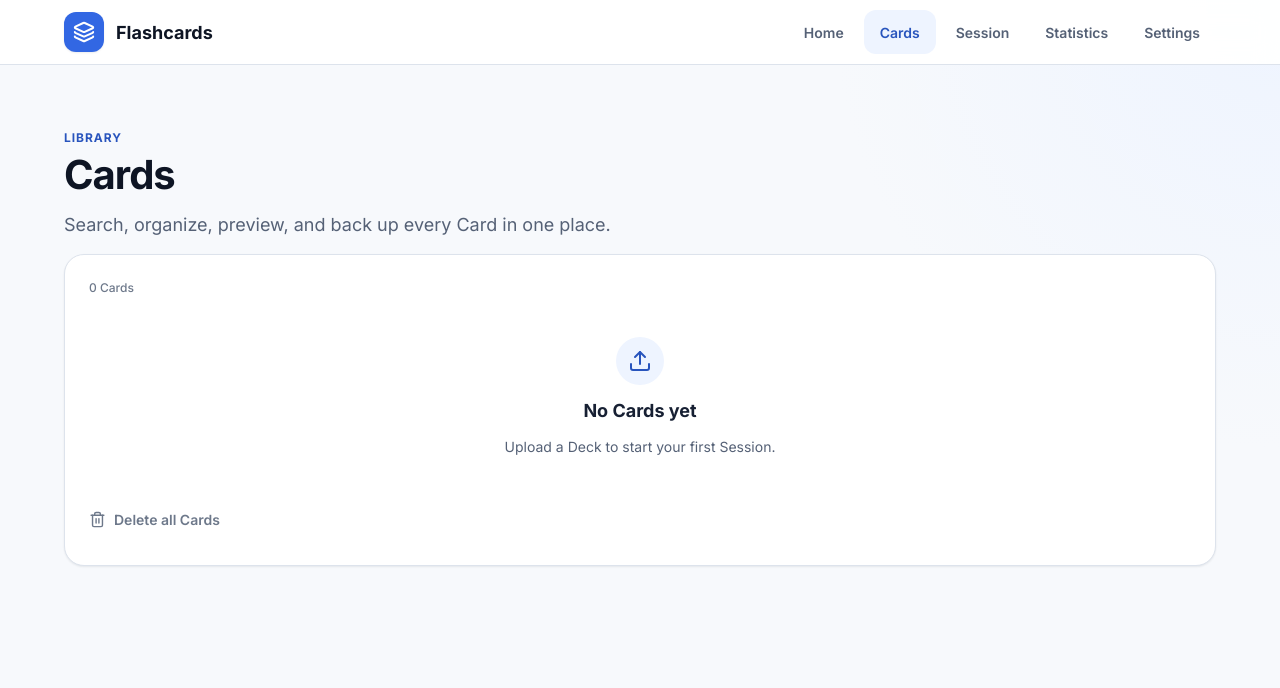
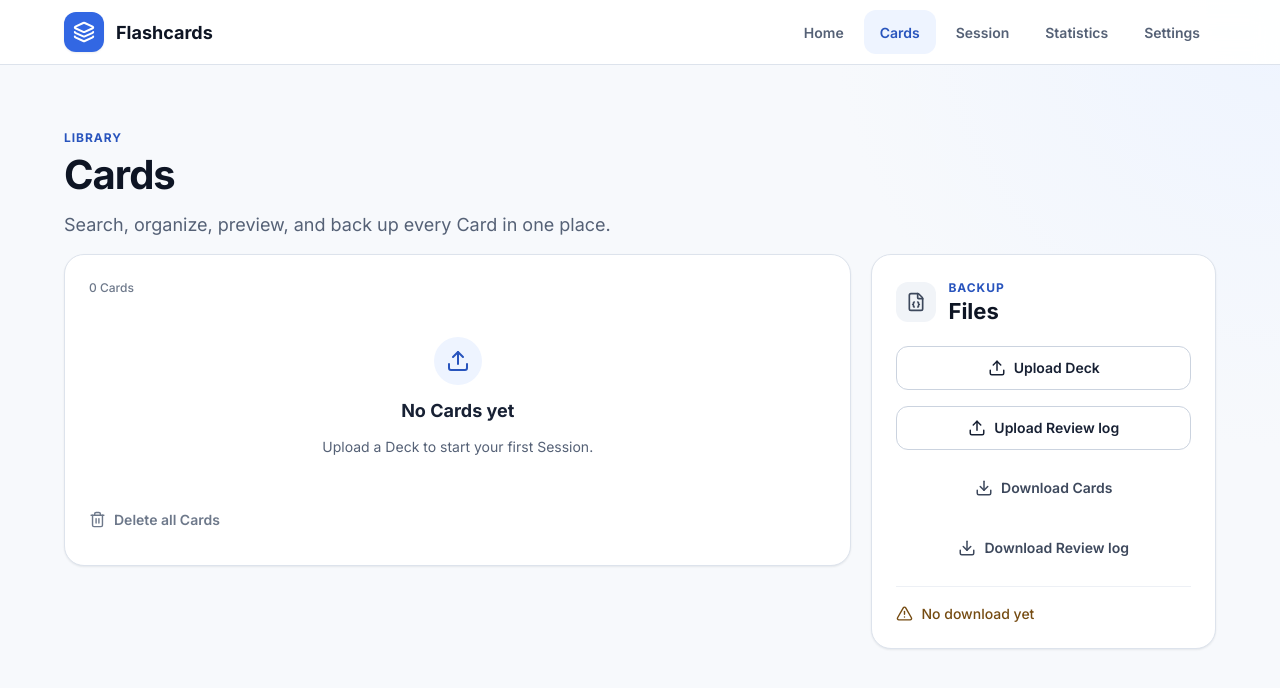
Before and after one commit to albert-schilling/flashcards, a React (Vite) app in the folder apps/web/: page / in a window 1280 px wide. Both pictures are taken after a click on the button "Cards". Shown: the top 688 px of the page. Built offline with nearby package versions, Linux system fonts and the light colour scheme.

Commit message:
behavioural: show the Files panel on the Cards page and drop the file controls from Home (#71)
Co-Authored-By: Claude Sonnet 5.5 <noreply@anthropic.com>

```diff
--- a/apps/web/src/App.tsx
+++ b/apps/web/src/App.tsx
@@ -5,7 +5,7 @@ import { downloadReviewLog, uploadReviewLog, type TReviewLogReport } from "./rev
 import { browserLanguage, LanguageContext, type TLanguage } from "./language.context";
 import { Alert } from "./Alert";
 import { CardsPage } from "./CardsPage";
-import { FileButton } from "./FileButton";
+import { FilesPanel } from "./FilesPanel";
 import { Header, type TPage } from "./Header";
 import { Home } from "./Home";
 import { Select } from "./Select";
@@ -22,16 +22,7 @@ import {
   saveLanguage,
   type TReview,
 } from "./storage";
-import { uiText, type TUiText } from "./ui.text";
-
-const DAY_MS = 24 * 60 * 60 * 1000;
-
-function summary(report: TUploadReport | TReviewLogReport, text: TUiText): string {
-  if (!report.ok) return text.fileRejected;
-  return "skipped" in report
-    ? text.reviewLogSummary(report.added, report.skipped)
-    : text.deckSummary(report.added, report.updated, report.unchanged);
-}
+import { uiText } from "./ui.text";
 
 export function App() {
   const [cards, setCards] = useState<TCard[]>([]);
@@ -180,7 +171,18 @@ export function App() {
             cards={cards}
             onDelete={(id) => void remove(() => deleteCard(id))}
             onDeleteAll={() => void remove(clearCards)}
-          />
+          >
+            <FilesPanel
+              report={report}
+              lastDownload={lastDownload}
+              onUploadDeck={(event) => upload(event, uploadDeck)}
+              onUploadReviewLog={(event) => upload(event, uploadReviewLog)}
+              onDownloadCards={() => download(downloadDeck)}
+              onDownloadReviewLog={() =>
+                download(async () => setLastDownload(await downloadReviewLog()))
+              }
+            />
+          </CardsPage>
         )}
         {page === "settings" && placeholder}
         {page === "statistics" && reviews && (
@@ -217,50 +219,6 @@ export function App() {
                 <option value="de">Deutsch</option>
               </Select>
             </label>
-            <p>
-              <FileButton
-                label={text.uploadDeck}
-                accept=".json,application/json"
-                onChange={(event) => upload(event, uploadDeck)}
-              />{" "}
-              <FileButton
-                label={text.uploadReviewLog}
-                accept=".json,application/json"
-                onChange={(event) => upload(event, uploadReviewLog)}
-              />
-            </p>
-            <p>
-              <button className="button ghost" onClick={() => download(downloadDeck)}>
-                {text.downloadCards}
-              </button>{" "}
-              <button
-                className="button ghost"
-                onClick={() => download(async () => setLastDownload(await downloadReviewLog()))}
-              >
-                {text.downloadReviewLog}
-              </button>
-            </p>
-            <p>
-              {lastDownload
-                ? text.daysSinceDownload(
-                    Math.floor((Date.now() - Date.parse(lastDownload)) / DAY_MS),
-                  )
-                : text.noDownloadYet}
-            </p>
-            {report && (
-              <Alert tone={report.ok ? "success" : "danger"}>
-                <p>{summary(report, text)}</p>
-                <ul>
-                  {("errors" in report ? report.errors : []).map((fileError, i) => (
-                    <li key={i}>
-                      {[fileError.where, fileError.field, fileError.message]
-                        .filter(Boolean)
-                        .join(": ")}
-                    </li>
-                  ))}
-                </ul>
-              </Alert>
-            )}
           </>
         )}
       </main>
--- a/apps/web/src/CardsPage.tsx
+++ b/apps/web/src/CardsPage.tsx
@@ -1,6 +1,6 @@
 import type { TCard } from "@flashcards/cards";
 import { Trash2 } from "lucide-react";
-import { useContext, useState } from "react";
+import { useContext, useState, type ReactNode } from "react";
 import { Alert } from "./Alert";
 import { cardTitle } from "./CardView";
 import { EmptyState } from "./EmptyState";
@@ -8,11 +8,12 @@ import { LanguageContext, useText } from "./language.context";
 import { Modal } from "./Modal";
 import { PageHeading } from "./PageHeading";
 
-/** The Cards page: the Library heading, then a panel with the Card count, one row per Card (question or name in the current language, ID, type, all tags, Delete) and Delete all, which asks in a modal first and closes it before deleting. With no Cards the panel shows the empty state. App owns the Cards and does the deleting. */
+/** The Cards page: the Library heading, then a panel with the Card count, one row per Card (question or name in the current language, ID, type, all tags, Delete) and Delete all, which asks in a modal first and closes it before deleting. With no Cards the panel shows the empty state. `children` is the second column, beside the list on desktop; App passes the Files panel. App owns the Cards and does the deleting. */
 export function CardsPage(props: {
   cards: TCard[];
   onDelete: (id: string) => void;
   onDeleteAll: () => void;
+  children?: ReactNode;
 }) {
   const text = useText();
   const language = useContext(LanguageContext);
@@ -70,6 +71,7 @@ export function CardsPage(props: {
             {text.deleteAllCards}
           </button>
         </section>
+        {props.children}
       </div>
       {confirmingDelete && (
         <Modal title={text.deleteAllCardsTitle} onClose={() => setConfirmingDelete(false)}>
--- /dev/null
+++ b/apps/web/src/FilesPanel.tsx
@@ -0,0 +1,91 @@
+import { CircleCheck, Download, FileJson, TriangleAlert } from "lucide-react";
+import type { ChangeEvent } from "react";
+import type { TUploadReport } from "./deck";
+import type { TReviewLogReport } from "./review.log";
+import { Alert } from "./Alert";
+import { FileButton } from "./FileButton";
+import { useText } from "./language.context";
+import type { TUiText } from "./ui.text";
+
+const DAY_MS = 24 * 60 * 60 * 1000;
+// The backup note stays in success style for a week, then asks for a new download.
+const SAFE_DAYS = 7;
+
+function summary(
+  report: Extract<TUploadReport | TReviewLogReport, { ok: true }>,
+  text: TUiText,
+): string {
+  return "skipped" in report
+    ? text.reviewLogSummary(report.added, report.skipped)
+    : text.deckSummary(report.added, report.updated, report.unchanged);
+}
+
+/** The Cards page's Files panel: Upload Deck, Upload Review log, Download Cards and Download Review log; the backup note with the days since the last Review log download, in success style up to 7 days and in warning style after that or before any download; and the report of the last upload as an alert. App owns the report and the last download, and does the uploading and downloading. */
+export function FilesPanel(props: {
+  report?: TUploadReport | TReviewLogReport;
+  lastDownload?: string;
+  onUploadDeck: (event: ChangeEvent<HTMLInputElement>) => void;
+  onUploadReviewLog: (event: ChangeEvent<HTMLInputElement>) => void;
+  onDownloadCards: () => void;
+  onDownloadReviewLog: () => void;
+}) {
+  const text = useText();
+  const { report, lastDownload } = props;
+  const days =
+    lastDownload === undefined
+      ? undefined
+      : Math.floor((Date.now() - Date.parse(lastDownload)) / DAY_MS);
+  const stale = days === undefined || days > SAFE_DAYS;
+  const NoteIcon = stale ? TriangleAlert : CircleCheck;
+
+  return (
+    <aside className="panel backup-panel">
+      <div className="section-heading compact">
+        <span className="section-icon neutral">
+          <FileJson size={20} aria-hidden="true" />
+        </span>
+        <div>
+          <p className="eyebrow">{text.backup}</p>
+          <h2>{text.files}</h2>
+        </div>
+      </div>
+      <div className="file-grid single-column">
+        <FileButton
+          label={text.uploadDeck}
+          accept=".json,application/json"
+          onChange={props.onUploadDeck}
+        />
+        <FileButton
+          label={text.uploadReviewLog}
+          accept=".json,application/json"
+          onChange={props.onUploadReviewLog}
+        />
+        <button className="button ghost" onClick={props.onDownloadCards}>
+          <Download size={18} aria-hidden="true" />
+          {text.downloadCards}
+        </button>
+        <button className="button ghost" onClick={props.onDownloadReviewLog}>
+          <Download size={18} aria-hidden="true" />
+          {text.downloadReviewLog}
+        </button>
+      </div>
+      <p className={stale ? "backup-note warning" : "backup-note"}>
+        <NoteIcon size={17} aria-hidden="true" />
+        {days === undefined ? text.noDownloadYet : text.daysSinceDownload(days)}
+      </p>
+      {report && (
+        <Alert tone={report.ok ? "success" : "danger"}>
+          <strong>{report.ok ? text.uploadResult : text.fileRejected}</strong>
+          {report.ok && <p>{summary(report, text)}</p>}
+          <ul>
+            {("errors" in report ? report.errors : []).map((fileError, i) => (
+              <li key={i}>
+                {[fileError.where, fileError.field, fileError.message].filter(Boolean).join(": ")}
+              </li>
+            ))}
+          </ul>
+        </Alert>
+      )}
+    </aside>
+  );
+}
--- a/apps/web/src/Home.tsx
+++ b/apps/web/src/Home.tsx
@@ -4,7 +4,7 @@ import { useText } from "./language.context";
 import { PageHeading } from "./PageHeading";
 import { Select } from "./Select";
 
-/** Home's top: the welcome heading, then the Start a Session panel and a link to the Cards page, or, with no Cards, the empty state. App owns Cards and Tag and starts the Session; Upload Deck, Create Card and the link all call onCards until the Cards page has uploads and the Card editor exists. */
+/** Home's top: the welcome heading, then the Start a Session panel and a link to the Cards page, or, with no Cards, the empty state. App owns Cards and Tag and starts the Session; Upload Deck opens the Cards page for its Files panel, and Create Card and the link do too, until the Card editor exists. */
 export function Home(props: {
   cardCount: number;
   size: number;
--- a/apps/web/src/components.css
+++ b/apps/web/src/components.css
@@ -485,7 +485,17 @@
   color: var(--color-accent-700);
 }
 
-.form-grid {
+.section-heading.compact {
+  margin-bottom: var(--space-5);
+}
+
+.section-icon.neutral {
+  background: var(--color-surface-muted);
+  color: var(--color-ink-700);
+}
+
+.form-grid,
+.file-grid {
   display: grid;
   gap: var(--space-4);
   margin-bottom: var(--space-5);
@@ -533,8 +543,16 @@
     font-size: var(--font-size-3xl);
   }
 
-  .form-grid {
+  .form-grid,
+  .file-grid {
     grid-template-columns: repeat(2, 1fr);
+  }
+
+  /* The prototype's `minmax(18rem, 0.7fr)` is left out: a raw value with no token. The Files column is about 343px wide at 1280px, so only widths up to about 1000px get a narrower column. */
+  .cards-layout {
+    grid-template-columns: minmax(0, 1.6fr) minmax(0, 0.7fr);
+    align-items: start;
+    gap: var(--space-6);
   }
 }
 
@@ -551,10 +569,33 @@
   margin-bottom: var(--space-4);
 }
 
-/* The prototype's desktop columns, `minmax(18rem, 0.7fr)`, are left out: a raw value with no token, and the list spans the full width until the second column has content (#71). */
 .cards-layout {
   display: grid;
   gap: var(--space-5);
+}
+
+.backup-panel .file-grid {
+  margin-bottom: var(--space-4);
+}
+
+.file-grid.single-column {
+  grid-template-columns: 1fr;
+}
+
+.backup-note {
+  display: flex;
+  align-items: center;
+  gap: var(--space-2);
+  padding-top: var(--space-4);
+  border-top: var(--border-width) solid var(--color-line-100);
+  color: var(--color-success-700);
+  font-size: var(--font-size-sm);
+  font-weight: var(--font-weight-medium);
+}
+
+/* The prototype has no warning style; the warning tokens exist and nothing else uses them. */
+.backup-note.warning {
+  color: var(--color-warning-700);
 }
 
 .library-panel {
--- a/apps/web/src/ui.text.ts
+++ b/apps/web/src/ui.text.ts
@@ -33,6 +33,9 @@ const en = {
   daysSinceDownload: (days: number) => `Days since the last download: ${days}`,
   noDownloadYet: "No download yet",
   fileRejected: "File rejected",
+  uploadResult: "Upload result",
+  backup: "Backup",
+  files: "Files",
   deckSummary: (added: number, updated: number, unchanged: number) =>
     `${added} added, ${updated} updated, ${unchanged} unchanged`,
   reviewLogSummary: (added: number, skipped: number) => `${added} added, ${skipped} skipped`,
@@ -106,6 +109,9 @@ const de: TUiText = {
   daysSinceDownload: (days) => `Tage seit dem letzten Herunterladen: ${days}`,
   noDownloadYet: "Noch nichts heruntergeladen",
   fileRejected: "Datei abgelehnt",
+  uploadResult: "Ergebnis des Hochladens",
+  backup: "Sicherung",
+  files: "Dateien",
   deckSummary: (added, updated, unchanged) =>
     `${added} hinzugefügt, ${updated} aktualisiert, ${unchanged} unverändert`,
   reviewLogSummary: (added, skipped) => `${added} hinzugefügt, ${skipped} übersprungen`,
```
Also changed, not shown: apps/web/screenshot.script.ts (+13 -7 lines).
